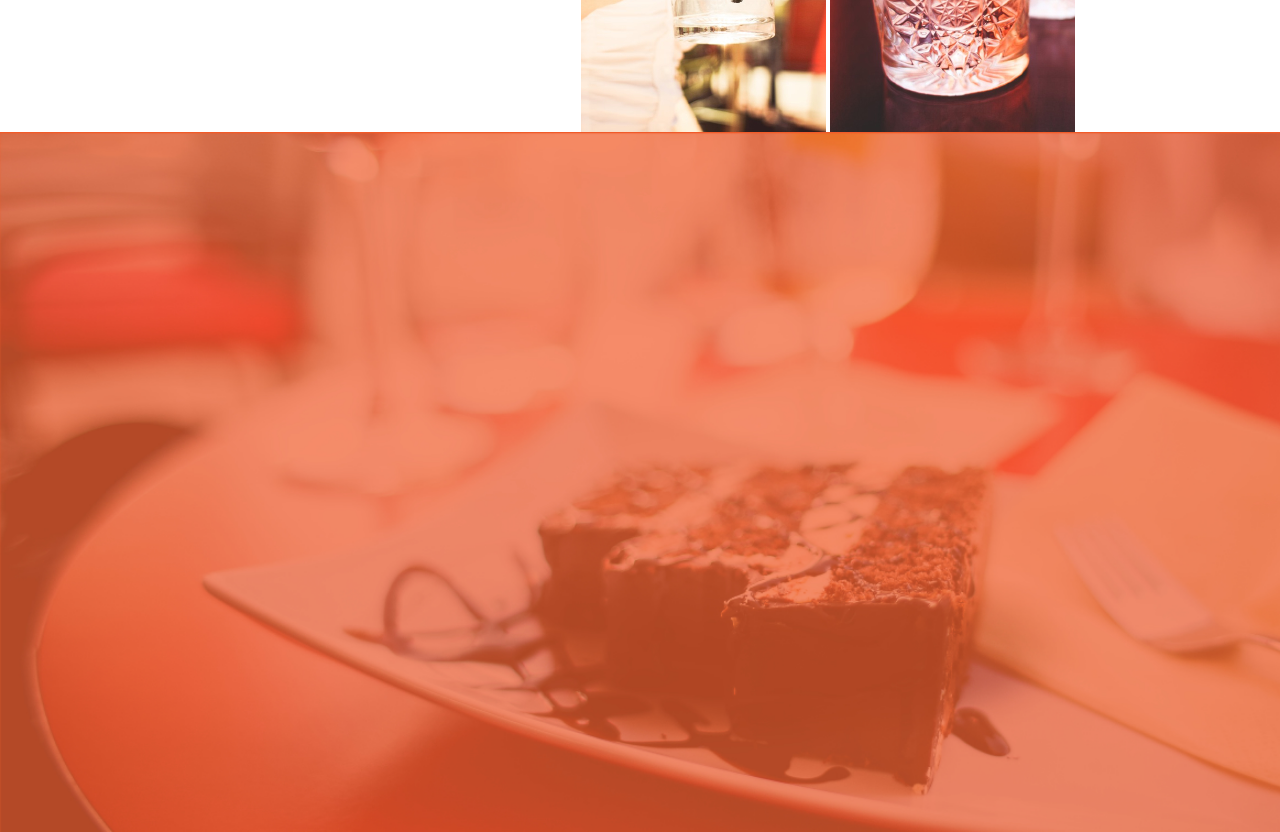
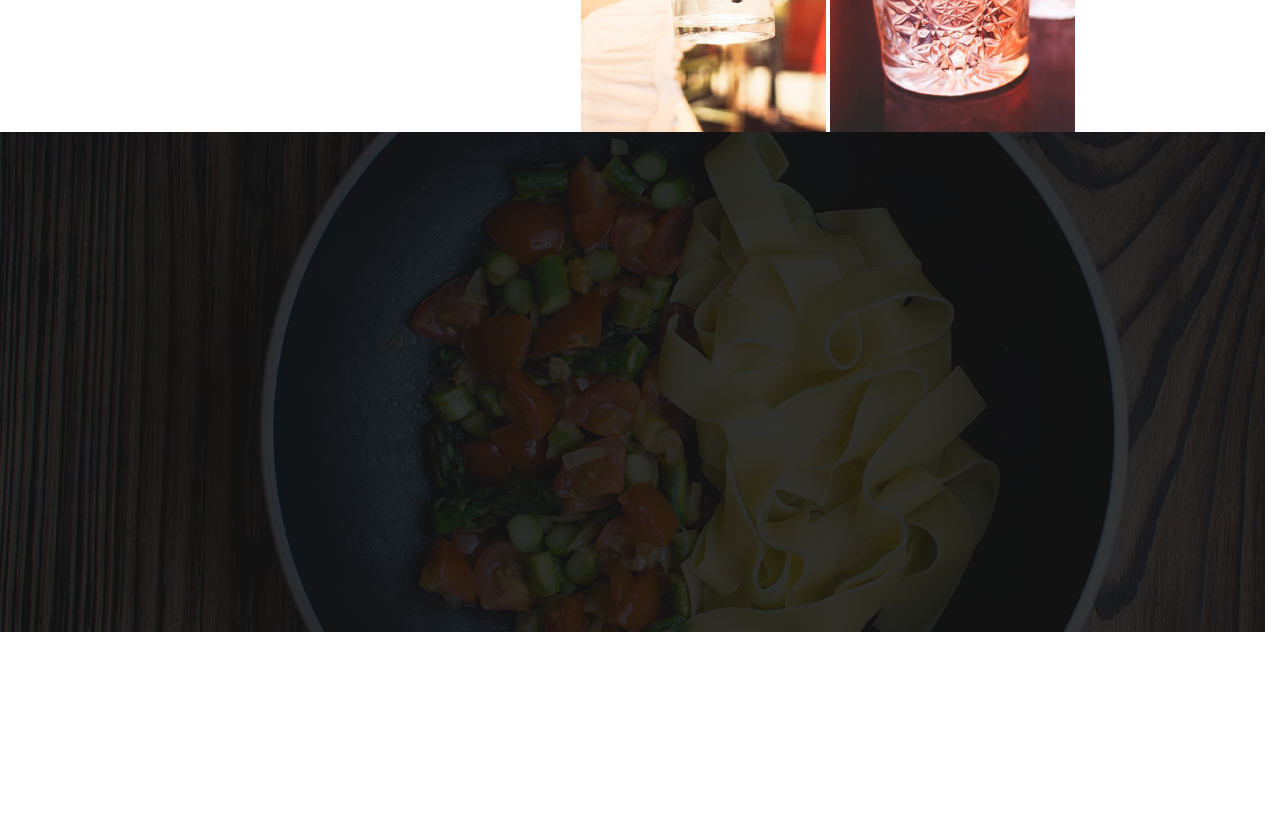
Before and after one commit to Nanozsaeed/Anitaskitchen, a plain HTML site: page index.html in a window 1280 px wide. Shown: the part 1660-2492 px from the top of the page. After the commit the page ends 2322 px from the top, so only its background shows below. Drawn offline with Linux system fonts and the light colour scheme.

```diff
--- a/css/styles.css
+++ b/css/styles.css
@@ -69,3 +69,11 @@
 .sdbar1{
     text-align: right;
 }
+.two{
+  padding-top: 500px;
+  padding-bottom: 0px;
+  margin-bottom: 30px;
+  color: inherit;
+  background-color: #eee;
+  background-image: url("../img/backgrounds/foodsBg.jpg");
+}
--- a/index.html
+++ b/index.html
@@ -8,13 +8,14 @@
 </head>
 
 <body>
+
   <div class="jumbotron row text-center">
     <img src="img/logoBig.png" alt="logo" class="image-logo">
     <div class="col-md-12">
       <h1>We Provide The Best Food <br>At The <b>Right Price</b></h1>
     </div>
   </div>
-  <div class="container-fluid">
+  <div class="container">
     <div class="row">
       <div class="col-md-12">
         <div class="happy-hour1">
@@ -78,7 +79,7 @@
       </div>
     </div>
   </div>
-  <div class="jumbotron two row col-md-12">
+  <div class="container two row col-md-12">
 
   </div>
 </body>
```
